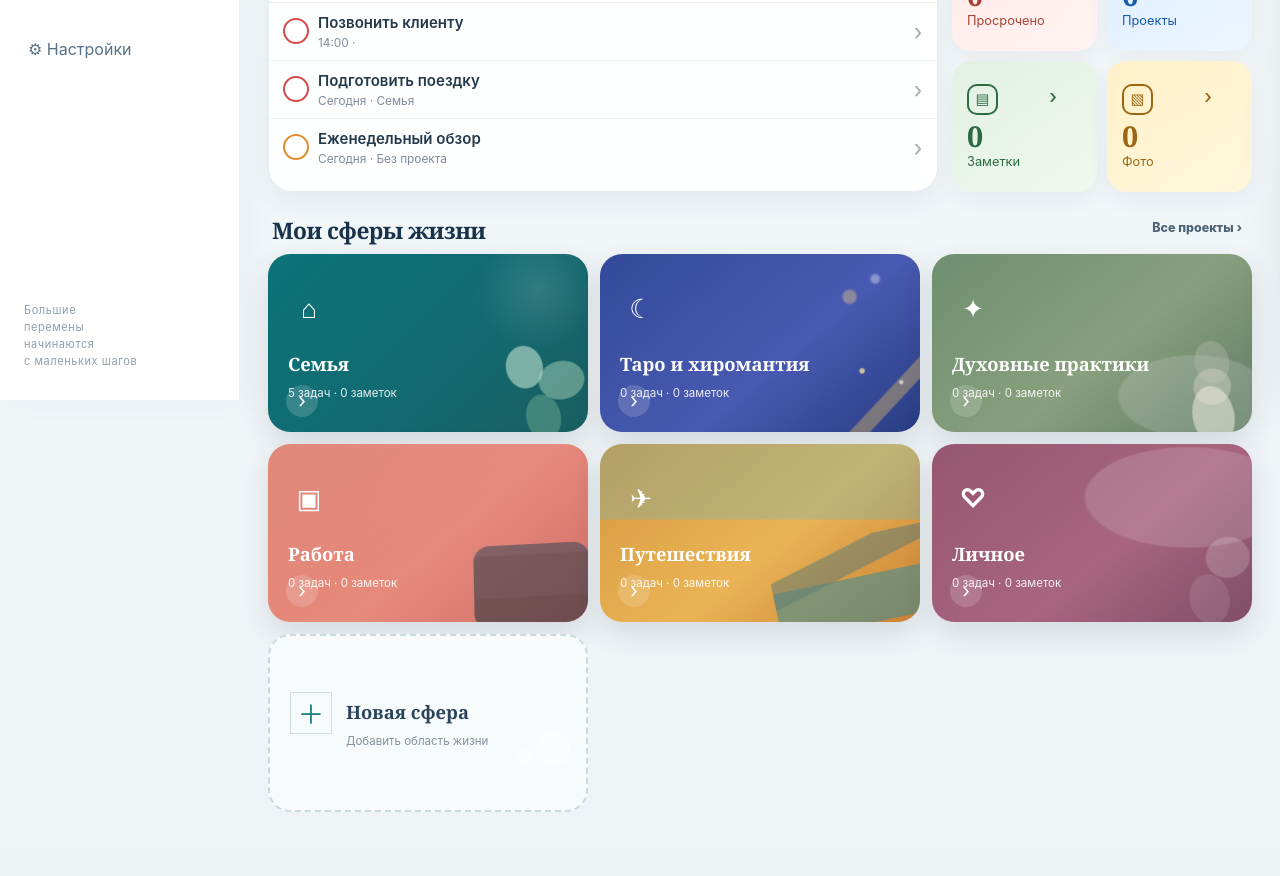
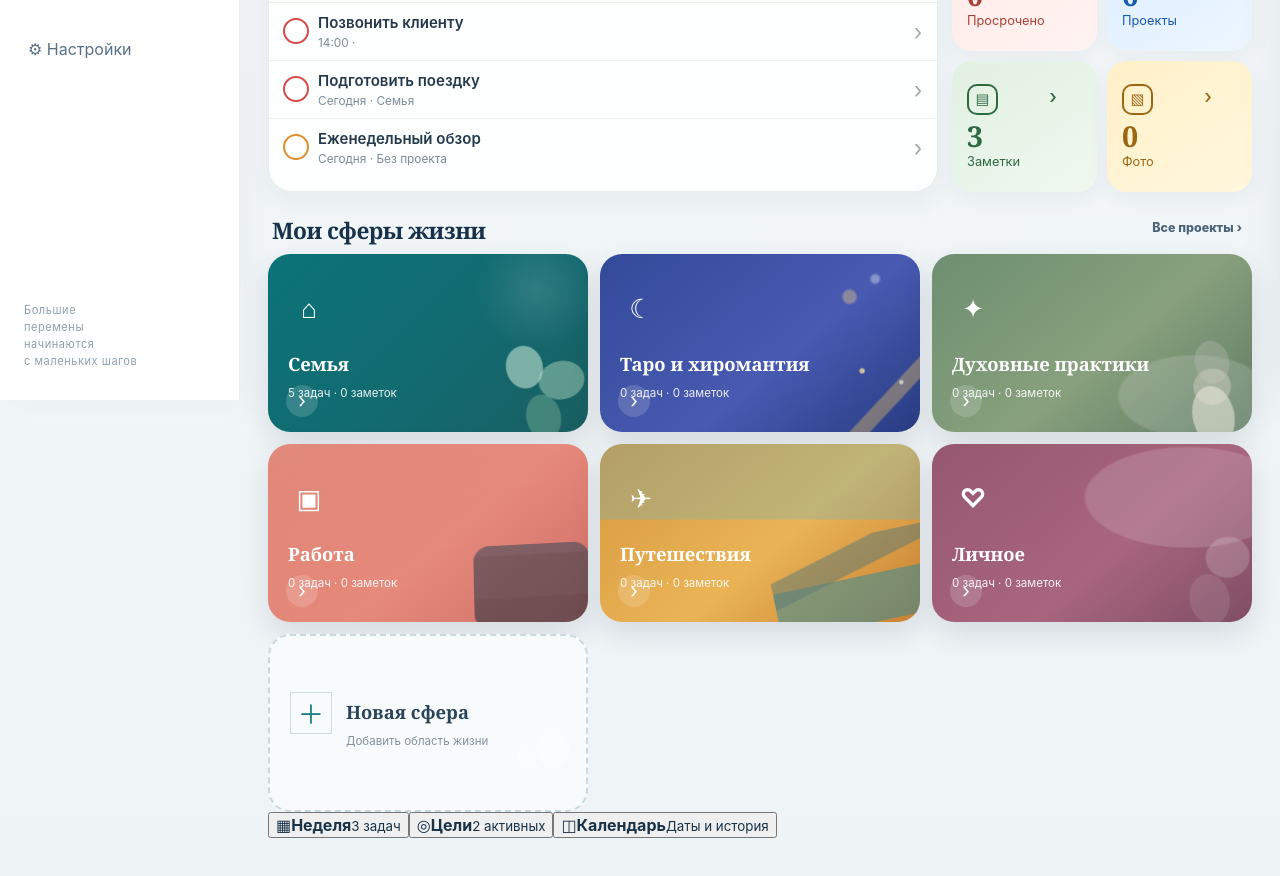
Before and after one commit to inkermankirov-a11y/sfera, a React (Vite) app in the folder apps/web/: page / in a window 1280 px wide. Shown: the part 400-1276 px from the top of the page. Built offline with nearby package versions, Linux system fonts and the light colour scheme.

Commit message:
feat(home): expose week goals and calendar shortcuts

```diff
--- a/apps/web/src/App.tsx
+++ b/apps/web/src/App.tsx
@@ -887,7 +887,7 @@ export function App() {
               </button>
               <button className="stat-tile stat-notes" onClick={() => setMobileSection("notes")}>
                 <span className="stat-icon">▤</span><b>›</b>
-                <strong>0</strong>
+                <strong>{notes.length}</strong>
                 <small>Заметки</small>
               </button>
               <button className="stat-tile stat-photos" onClick={() => setMobileSection("photos")}>
@@ -930,6 +930,18 @@ export function App() {
               </button>
             </div>
           </section>
+
+          <div className="home-function-strip">
+            <button onClick={() => { chooseTaskView("week"); setMobileSection("tasks"); }}>
+              <span>▦</span><strong>Неделя</strong><small>{weekTaskCount} задач</small>
+            </button>
+            <button onClick={() => { setSelectedProjectId(rootSpheres[0]?.id ?? null); setProjectTab("goals"); setMobileSection("projects"); }}>
+              <span>◎</span><strong>Цели</strong><small>{goals.length} активных</small>
+            </button>
+            <button onClick={() => openCalendar("month")}>
+              <span>◫</span><strong>Календарь</strong><small>Даты и история</small>
+            </button>
+          </div>
 
         </section>
 
```
